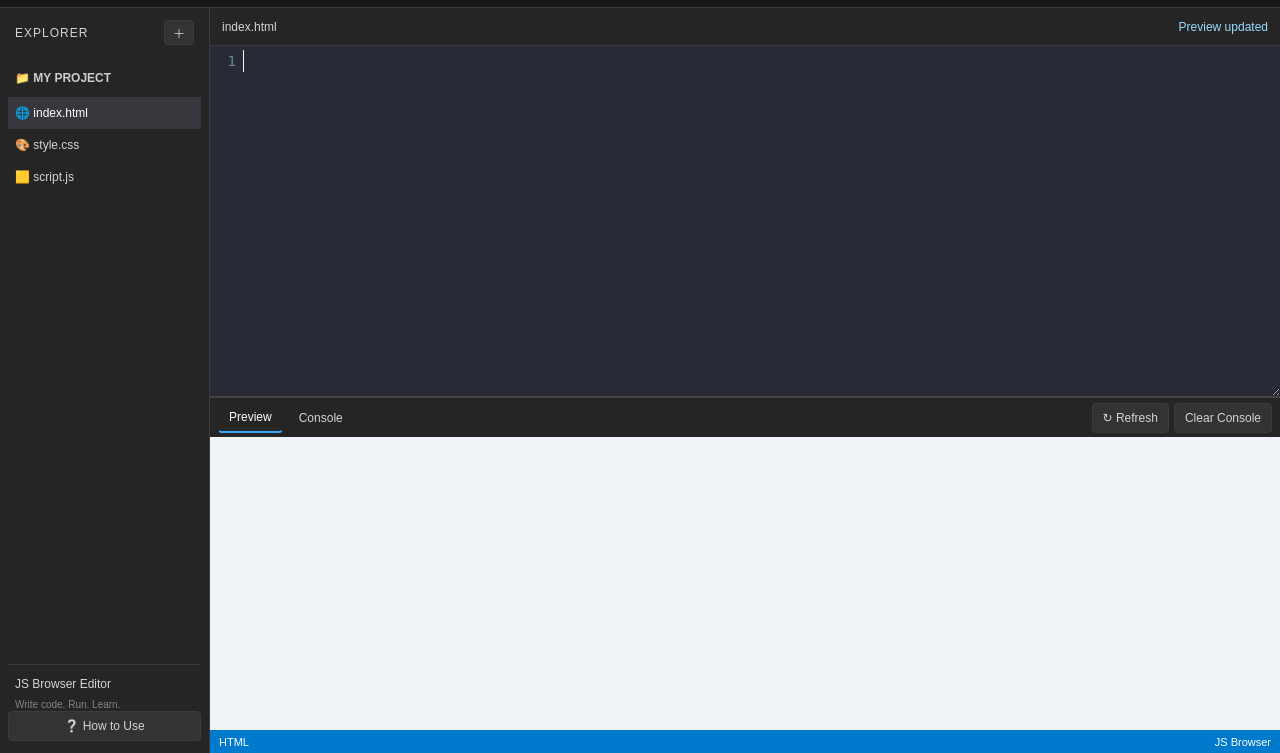
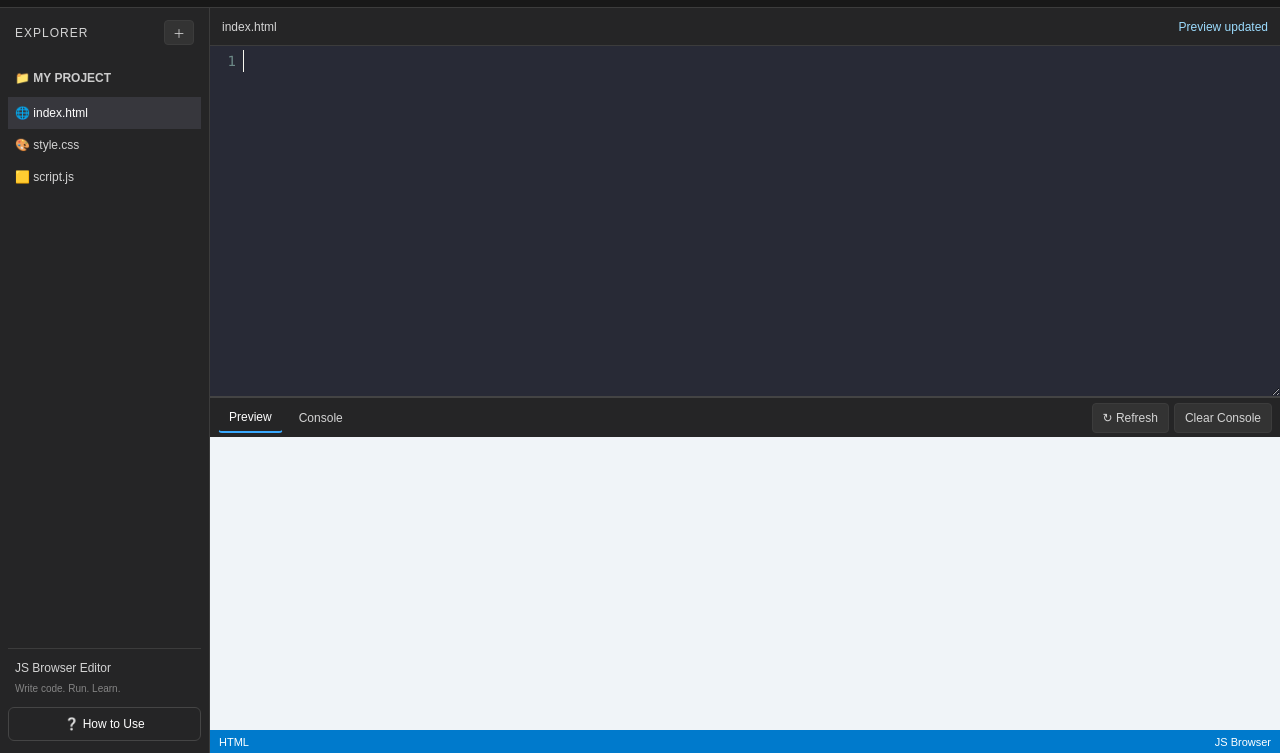
Before and after one commit to ssff46672-cmyk/js-browser, a website: page index.html in a window 1280 px wide. Shown: the part 47-800 px from the top of the page. Drawn offline with nearby package versions, Linux system fonts and the light colour scheme.

Commit message:
Update style.Css

```diff
--- a/style.Css
+++ b/style.Css
@@ -354,3 +354,14 @@
 height: 100%;
 box-sizing: border-box;
 }
+
+.help-button {
+    width: 100%;
+    padding: 9px;
+    margin-top: 12px;
+    background: #252526;
+    color: white;
+    border: 1px solid #454545;
+    border-radius: 6px;
+    cursor: pointer;
+}
```
